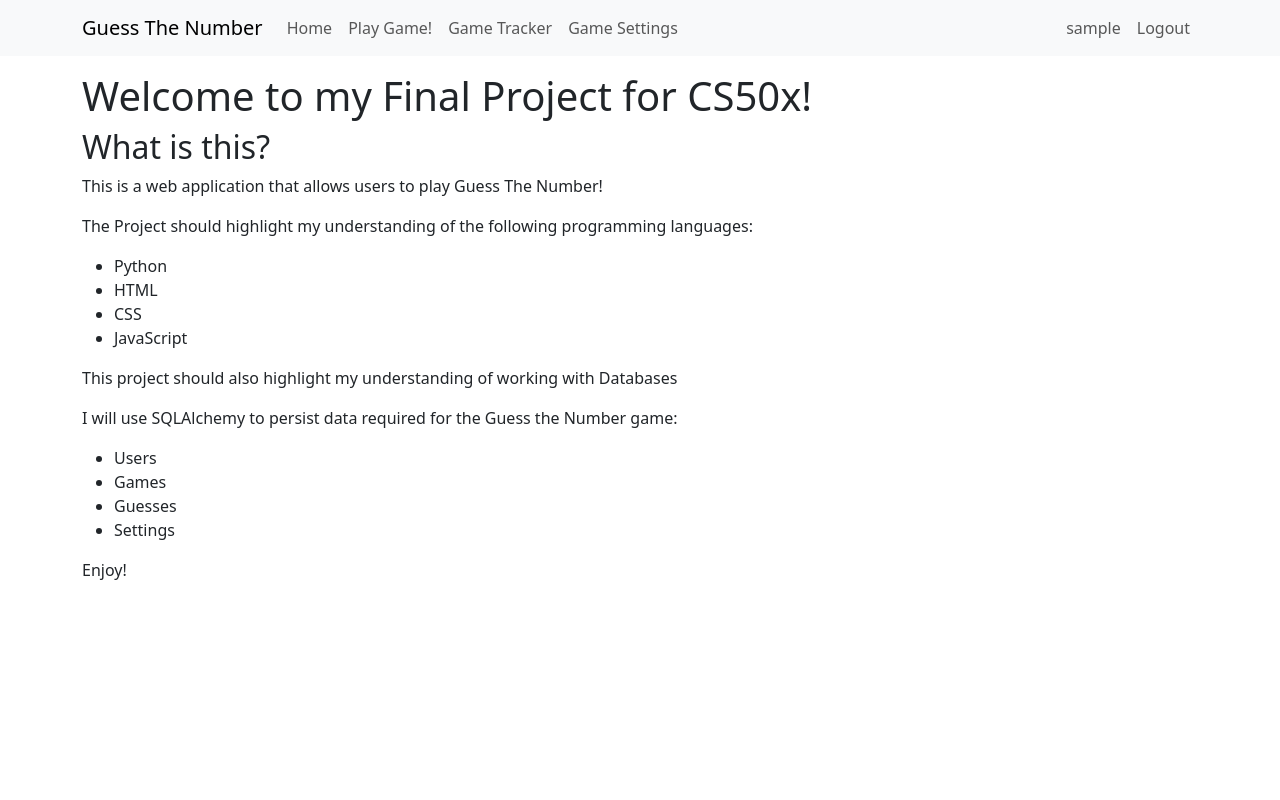
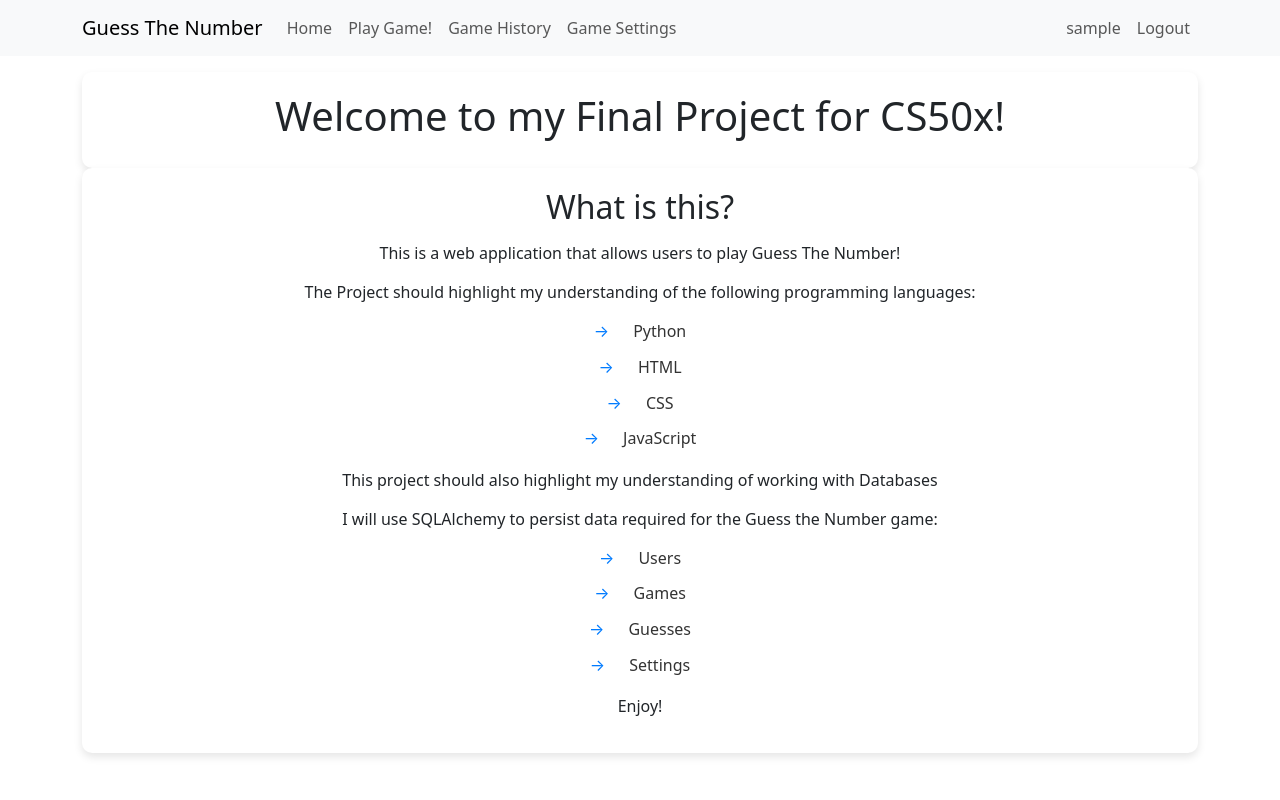
Before and after one commit to KeironTJ/KJCS50, a Flask app: page / in a window 1280 px wide. Run offline with Flask 3, Linux system fonts and the light colour scheme; the visitor is signed in with stand-in values (Sample User, id 1).

Commit message:
Styling added

```diff
--- a/app/static/style.css
+++ b/app/static/style.css
@@ -0,0 +1,75 @@
+.custombody {
+    font-family: Arial, sans-serif;
+    background-color: #f0f0f0;
+    margin: 0;
+    padding: 20px;
+    display: flex;
+    justify-content: center;
+    align-items: center;
+    height: 100vh;
+}
+.customdiv {
+    background-color: white;
+    padding: 20px;
+    border-radius: 10px;
+    box-shadow: 0 4px 8px rgba(0,0,0,0.1);
+    text-align: center;
+}
+.customform .customp, .customdiv .customp {
+    margin: 15px 0;
+}
+.custominput, .custombutton {
+    padding: 10px;
+    border-radius: 5px;
+    border: 1px solid #ddd;
+    width: 80%;
+}
+.custombutton {
+    background-color: #007bff;
+    color: white;
+    border: none;
+    cursor: pointer;
+}
+.custombutton:hover {
+    background-color: #0056b3;
+}
+.customa {
+    display: inline-block;
+    margin-top: 20px;
+    color: #007bff;
+    text-decoration: none;
+}
+.customa:hover {
+    text-decoration: underline;
+}
+.error {
+    color: red;
+}
+
+.customul, .customol {
+    padding-left: 20px;
+    list-style-position: inside;
+}
+
+.customul {
+    list-style-type: square;
+}
+
+.customol, .customul {
+    list-style-type: none;
+    padding-left: 0;
+}
+
+.customli {
+    margin-bottom: 10px;
+    line-height: 1.6;
+    color: #333;
+    padding-left: 20px;
+}
+
+.customli:before {
+    content: "→ ";
+    color: #007bff;
+    position: relative;
+    left: -20px;
+}
--- a/app/templates/base.html
+++ b/app/templates/base.html
@@ -33,7 +33,7 @@
                     </li>
 
                     <li class="nav-item">
-                        <a class="nav-link" aria-current="page" href=" {{ url_for('guess_the_number_history') }}">Game Tracker</a>
+                        <a class="nav-link" aria-current="page" href=" {{ url_for('guess_the_number_history') }}">Game History</a>
                     </li>
 
                     <li class="nav-item">
--- a/app/templates/index.html
+++ b/app/templates/index.html
@@ -2,34 +2,34 @@
 
 {% block content %}
 
-<div>
+<div class="customdiv">
     <h1>Welcome to my Final Project for CS50x!</h1>
 </div>
 
-<div>
+<div class="customdiv">
     <h2>What is this?</h2>
-    <p>This is a web application that allows users to play Guess The Number!</p>
+    <p class="customp">This is a web application that allows users to play Guess The Number!</p>
 
-    <p>The Project should highlight my understanding of the following programming languages:
-        <ul>
-            <li>Python</li>
-            <li>HTML</li>
-            <li>CSS</li>
-            <li>JavaScript</li>
+    <p class="customp">The Project should highlight my understanding of the following programming languages:
+        <ul class="customul">
+            <li class="customli">Python</li>
+            <li class="customli">HTML</li>
+            <li class="customli">CSS</li>
+            <li class="customli">JavaScript</li>
         </ul>
     </p>
 
-    <p>This project should also highlight my understanding of working with Databases</p>
-    <p>I will use SQLAlchemy to persist data required for the Guess the Number game:
-        <ul>
-            <li>Users</li>
-            <li>Games</li>
-            <li>Guesses</li>
-            <li>Settings</li>
+    <p class="customp">This project should also highlight my understanding of working with Databases</p>
+    <p class="customp">I will use SQLAlchemy to persist data required for the Guess the Number game:
+        <ul class="customul">
+            <li class="customli">Users</li>
+            <li class="customli">Games</li>
+            <li class="customli">Guesses</li>
+            <li class="customli">Settings</li>
         </ul>
     </p>
 
-    <p>Enjoy!</p>
+    <p class="customp">Enjoy!</p>
 </div>
 
 {% endblock %}
```
Also changed, not shown: app/templates/guess_the_number.html (+11 -11 lines), app/templates/guess_the_number_history.html (+5 -5 lines), app/templates/guess_the_number_settings.html (+10 -10 lines), app/templates/login.html (+14 -8 lines), app/templates/register.html (+16 -10 lines), app.db.
